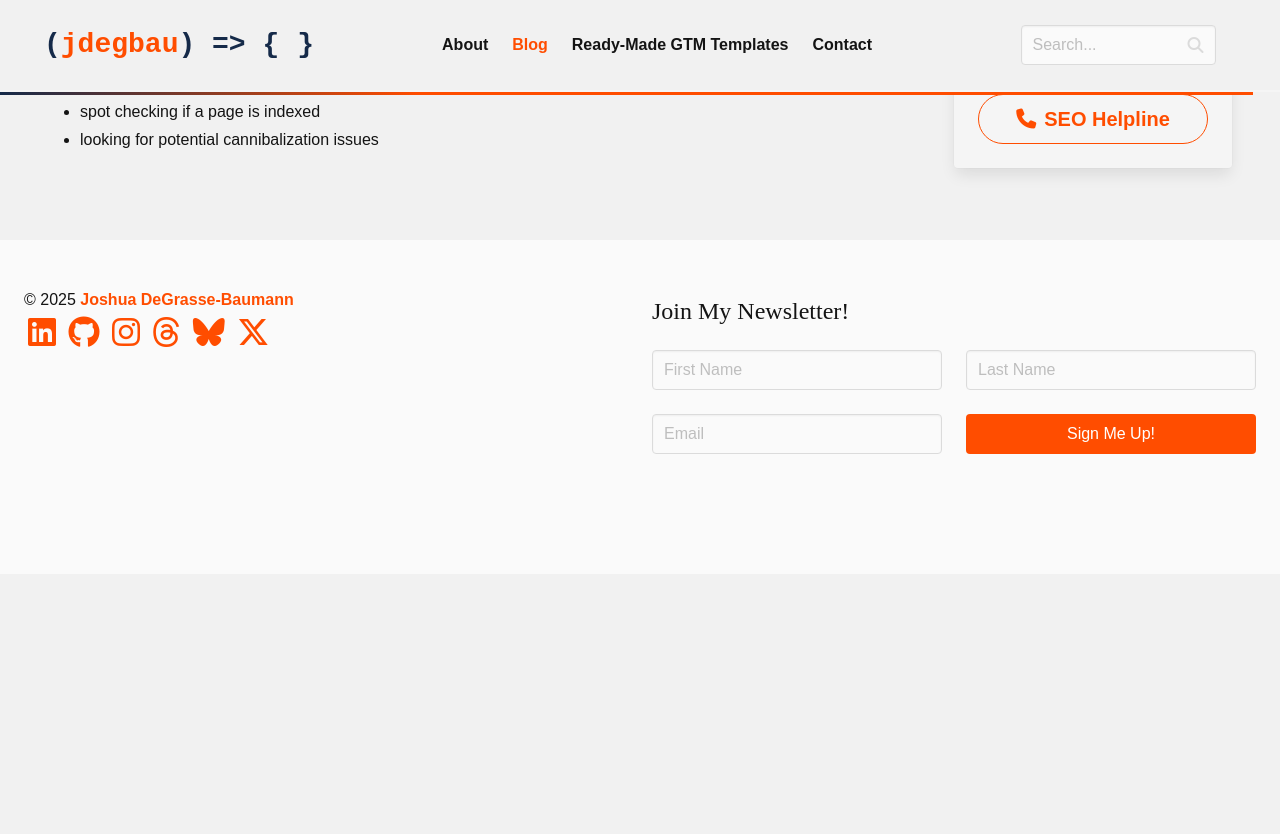
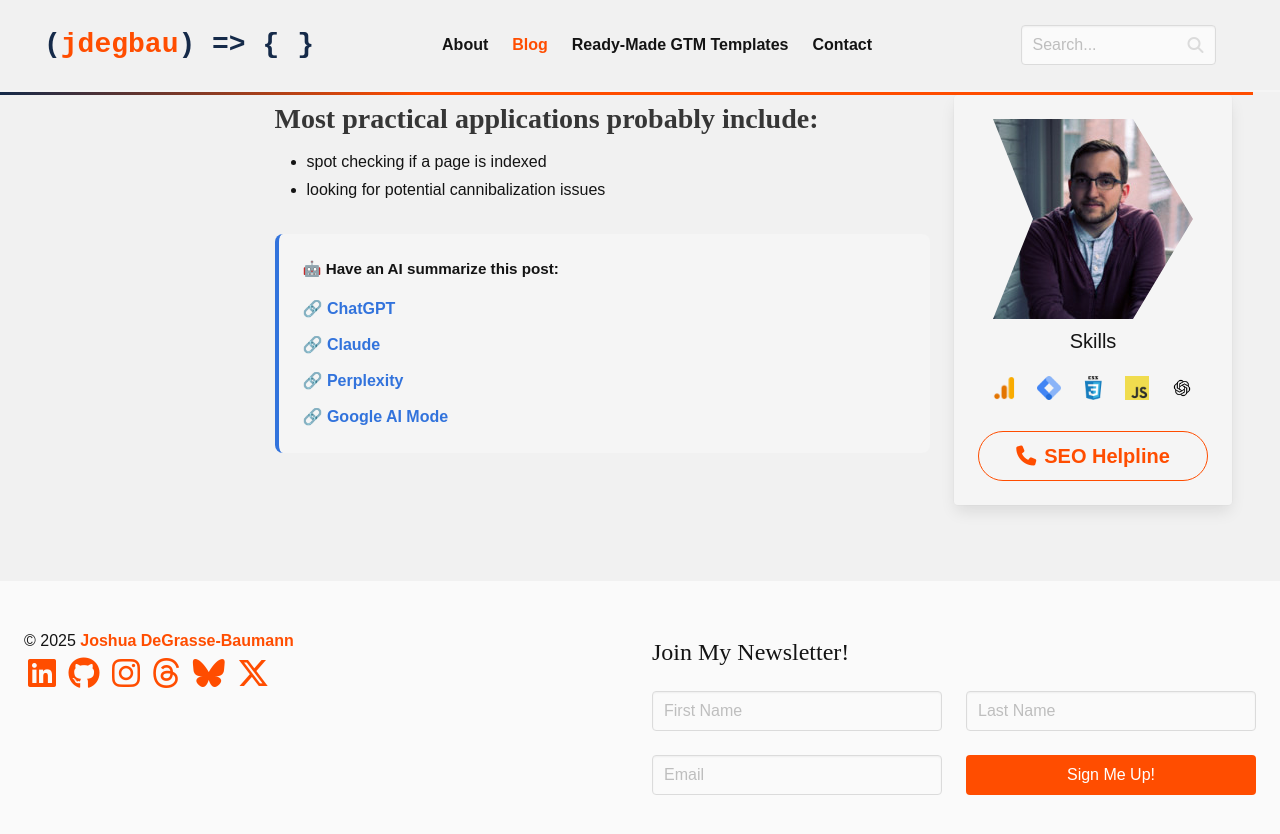
Before and after one commit to jdegbau/jdegbau.github.io, a Jekyll site: the page built from _posts/2023-01-17-site-search-bookmarklet.md, in a window 1280 px wide and 900 px high, scrolled down 689 px. Shown: the top 834 px of the window. Built offline with Jekyll 4.4.1, drawn with Linux system fonts in a browser that asks for light colours; nearby versions of some CDN libraries; some web fonts are replaced; comment, search, counter and statistics services are not loaded; before the commit the page ends 1263 px from its top, so only the background shows below that; some of the changed text lies outside the part shown.

Commit message:
Add AI summary links

```diff
--- /dev/null
+++ b/_includes/ai-summarize.md
@@ -0,0 +1,24 @@
+{% assign post_url = site.url | append: page.url %}
+{% assign encoded_prompt = "Summarize this url: " | append: post_url %}
+
+<div class="ai-summarize-links" style="margin: 2rem 0; padding: 1.5rem; background-color: #f5f5f5; border-radius: 8px; border-left: 4px solid #3273dc;">
+  <p style="font-weight: 600; margin-bottom: 1rem; font-size: 0.95rem;">🤖 Have an AI summarize this post:</p>
+
+  <div style="display: flex; flex-direction: column; gap: 0.75rem;">
+    <a href="https://chatgpt.com/?prompt=Summarize+this+url%3A+{{ post_url | url_encode }}" target="_blank" rel="noopener noreferrer" style="text-decoration: none; color: #3273dc; display: flex; align-items: center; gap: 0.5rem;">
+      🔗 ChatGPT
+    </a>
+
+    <a href="https://claude.ai/new?q=Summarize%20this%20url%3A%20{{ post_url | url_encode }}" target="_blank" rel="noopener noreferrer" style="text-decoration: none; color: #3273dc; display: flex; align-items: center; gap: 0.5rem;">
+      🔗 Claude
+    </a>
+
+    <a href="https://www.perplexity.ai/search/new?q=Summarize%20this%20url%3A%20{{ post_url | url_encode }}" target="_blank" rel="noopener noreferrer" style="text-decoration: none; color: #3273dc; display: flex; align-items: center; gap: 0.5rem;">
+      🔗 Perplexity
+    </a>
+
+    <a href="https://www.google.com/search?udm=50&aep=11&q=Summarize%20this%20url%3A%20{{ post_url | url_encode }}" target="_blank" rel="noopener noreferrer" style="text-decoration: none; color: #3273dc; display: flex; align-items: center; gap: 0.5rem;">
+      🔗 Google AI Mode
+    </a>
+  </div>
+</div>
--- a/_layouts/post.html
+++ b/_layouts/post.html
@@ -2,13 +2,22 @@
 layout: wrapper
 ---
 
-<p class="subtitle is-6">{{ page.date | date: "%b %-d, %Y"}} - Written by {{ page.author }} - {% include read-time.md %}</p>
-{% if page.featured_image %}
-<figure class="image is-16x9">
-    <img src="{{ page.featured_image }}" alt="{{page.title}}" fetchpriority="high" />
-</figure>
-{% endif %}
-{{ content }}
+
+<div class="columns blog-layout">
+    <div class="column is-one-quarter blog-left" style="position: sticky; top: 0;">
+        <p class="subtitle is-6">{{ page.date | date: "%b %-d, %Y"}} - Written by {{ page.author }} - {% include read-time.md %}</p>
+        {% if page.featured_image %}
+            <figure class="image is-4by5 mb-4">
+                <img src="{{ page.featured_image }}" alt="{{page.title}}" fetchpriority="high" style="width:100%;height:auto;border-radius:8px;" />
+            </figure>
+        {% endif %}
+        {% include toc.md %}
+    </div>
+    <div class="column is-three-quarters blog-main">
+        {{ content }}
+        {% include ai-summarize.md %}
+    </div>
+</div>
 
 <script type="application/ld+json">
 {
```
